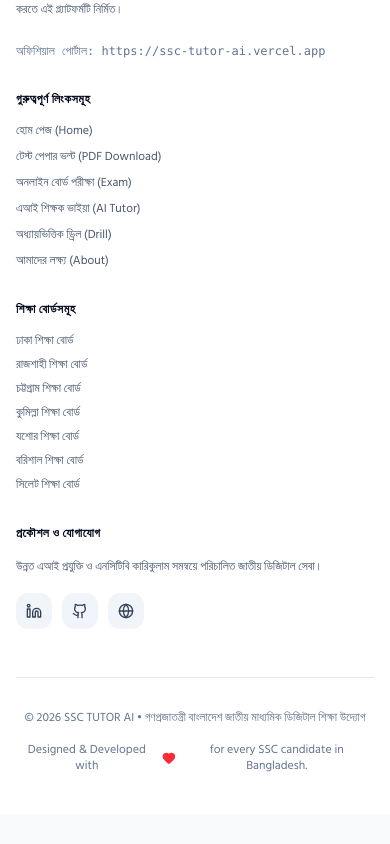
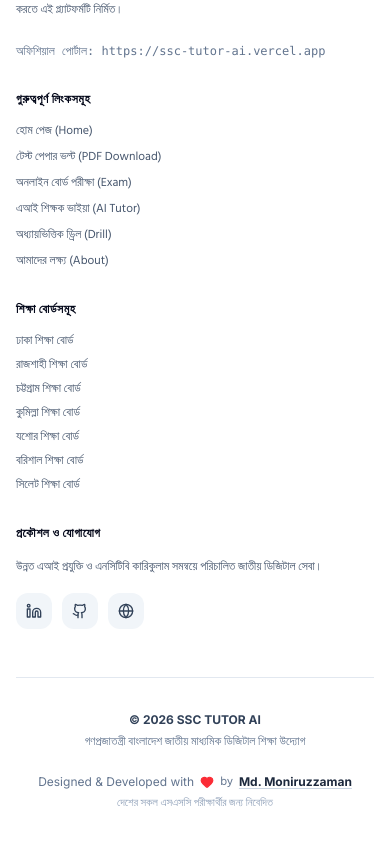
Before and after one commit to monir-codes/SSC-Tutor-AI, a React (Vite) app: page /about in a window 390 px wide. Shown: the part 4308-5152 px from the top of the page. Before the commit the page ends 5122 px from the top, so only its background shows below. Built offline with nearby package versions, Linux system fonts and the light colour scheme; no server answers; a web font is replaced by a local one.

Commit message:
fix(mobile): optimize hero image clarity with dedicated mobile showcase card and align footer credit text

```diff
--- a/src/components/layout/Footer.tsx
+++ b/src/components/layout/Footer.tsx
@@ -28,7 +28,7 @@ export function Footer() {
             </div>
           </div>
 
-          <div className="flex items-center gap-3">
+          <div className="flex flex-wrap items-center gap-2.5 sm:gap-3">
             <span className="inline-flex items-center gap-1.5 px-3 py-1 rounded-full text-xs font-bold bg-slate-100 dark:bg-slate-900 text-slate-700 dark:text-slate-300 border border-slate-200 dark:border-slate-800">
               <ShieldCheck className="h-4 w-4 text-emerald-600" />
               <span>NCTB কারিকুলাম মানসম্মত</span>
@@ -142,14 +142,34 @@ export function Footer() {
         </div>
 
         {/* Bottom Legal & Attribution Bar */}
-        <div className="mt-12 sm:mt-16 pt-8 border-t border-slate-200 dark:border-slate-800 flex flex-col sm:flex-row items-center justify-between gap-4 text-center sm:text-left text-xs text-slate-500 dark:text-slate-400">
-          <div>
-            © 2026 SSC TUTOR AI • গণপ্রজাতন্ত্রী বাংলাদেশ জাতীয় মাধ্যমিক ডিজিটাল শিক্ষা উদ্যোগ
+        <div className="mt-12 sm:mt-16 pt-8 border-t border-slate-200 dark:border-slate-800 flex flex-col sm:flex-row items-center justify-between gap-5 text-xs text-slate-500 dark:text-slate-400">
+          {/* Copyright & National Initiative */}
+          <div className="w-full sm:w-auto text-center sm:text-left leading-relaxed">
+            <span className="font-sans font-bold text-slate-700 dark:text-slate-300">© 2026 SSC TUTOR AI</span>
+            <span className="hidden sm:inline"> • </span>
+            <span className="block sm:inline text-slate-500 dark:text-slate-400 font-bn mt-0.5 sm:mt-0">
+              গণপ্রজাতন্ত্রী বাংলাদেশ জাতীয় মাধ্যমিক ডিজিটাল শিক্ষা উদ্যোগ
+            </span>
           </div>
-          <div className="flex items-center justify-center gap-1">
-            <span>Designed & Developed with</span>
-            <Heart className="h-3.5 w-3.5 text-red-500 fill-red-500 inline" />
-            <span>for every SSC candidate in Bangladesh.</span>
+
+          {/* Credit & Dedication - Fully responsive, perfectly aligned on mobile and desktop */}
+          <div className="w-full sm:w-auto text-center sm:text-right leading-relaxed font-sans text-xs">
+            <p className="flex flex-wrap items-center justify-center sm:justify-end gap-1">
+              <span>Designed &amp; Developed with</span>
+              <Heart className="h-3.5 w-3.5 text-red-500 fill-red-500 inline-block shrink-0 mx-0.5" />
+              <span className="font-bn">by</span>
+              <a
+                href="https://monir-uzzaman.vercel.app/"
+                target="_blank"
+                rel="noopener noreferrer"
+                className="font-bold text-slate-800 dark:text-slate-200 hover:text-primary-600 dark:hover:text-primary-400 underline decoration-slate-300 dark:decoration-slate-700 underline-offset-2 transition-colors ml-0.5"
+              >
+                Md. Moniruzzaman
+              </a>
+            </p>
+            <p className="text-[11px] text-slate-400 dark:text-slate-500 font-bn mt-1 text-center sm:text-right">
+              দেশের সকল এসএসসি পরীক্ষার্থীর জন্য নিবেদিত
+            </p>
           </div>
         </div>
 
--- a/src/pages/HomePage.tsx
+++ b/src/pages/HomePage.tsx
@@ -398,21 +398,21 @@ export function HomePage() {
             transition={{ duration: 0.6 }}
             className="absolute inset-0 z-0"
           >
-            {/* Background Image with Deep National Institutional Overlay */}
+            {/* Background Image with Crisp Contrast & Balanced Brightness */}
             <img
               src={currentHero.image}
               alt={currentHero.title}
-              className="w-full h-full object-cover object-center scale-105 animate-pulse duration-[10000ms]"
+              className="w-full h-full object-cover object-[center_30%] sm:object-center brightness-90 contrast-[1.05] transition-transform duration-1000"
             />
-            {/* Multi-layered Vignette & Dark Gradients for 100% Text Readability */}
-            <div className="absolute inset-0 bg-gradient-to-r from-slate-950 via-slate-950/90 to-slate-950/50"></div>
-            <div className="absolute inset-0 bg-radial-at-c from-transparent via-slate-950/60 to-slate-950/90"></div>
-            <div className="absolute inset-0 bg-[linear-gradient(to_bottom,transparent_60%,rgba(2,6,23,0.95)_100%)]"></div>
+            {/* Responsive Overlays: Gentle top on mobile, horizontal on desktop */}
+            <div className="absolute inset-0 bg-gradient-to-b from-slate-950/40 via-slate-950/70 to-slate-950 md:hidden"></div>
+            <div className="hidden md:block absolute inset-0 bg-gradient-to-r from-slate-950 via-slate-950/85 to-transparent"></div>
+            <div className="hidden md:block absolute inset-0 bg-[linear-gradient(to_bottom,transparent_70%,rgba(2,6,23,0.95)_100%)]"></div>
           </motion.div>
         </AnimatePresence>
 
         {/* Foreground Content Container with Unclipped Bengali Typography */}
-        <div className="relative z-10 mx-auto max-w-7xl px-4 sm:px-6 lg:px-8 py-12 sm:py-20 lg:py-24 w-full">
+        <div className="relative z-10 mx-auto max-w-7xl px-4 sm:px-6 lg:px-8 py-10 sm:py-20 lg:py-24 w-full">
           <div className="max-w-3xl font-bn">
             {/* Official Badge Pill with generous line-height */}
             <motion.div
@@ -420,10 +420,35 @@ export function HomePage() {
               initial={{ opacity: 0, y: 10 }}
               animate={{ opacity: 1, y: 0 }}
               transition={{ duration: 0.35 }}
-              className="inline-flex items-center gap-2 px-3 sm:px-4 py-1.5 sm:py-2 rounded-full bg-white/10 backdrop-blur-md border border-white/20 text-xs sm:text-sm font-bold text-emerald-300 mb-4 sm:mb-6 shadow-sm max-w-full"
+              className="inline-flex items-center gap-2 px-3 sm:px-4 py-1.5 sm:py-2 rounded-full bg-white/10 backdrop-blur-md border border-white/20 text-xs sm:text-sm font-bold text-emerald-300 mb-3 sm:mb-6 shadow-sm max-w-full"
             >
               <currentHero.tagIcon className="h-3.5 w-3.5 sm:h-4 sm:w-4 text-emerald-400 shrink-0" />
               <span className="leading-normal truncate sm:whitespace-normal">{currentHero.tag}</span>
+            </motion.div>
+
+            {/* Dedicated High-Definition Image Showcase Card for Mobile Screens (< sm) */}
+            <motion.div
+              key={`mobile-hero-img-${currentHero.id}`}
+              initial={{ opacity: 0, scale: 0.97 }}
+              animate={{ opacity: 1, scale: 1 }}
+              transition={{ duration: 0.4 }}
+              className="sm:hidden mb-4 relative w-full h-44 rounded-2xl overflow-hidden border border-white/20 shadow-2xl"
+            >
+              <img
+                src={currentHero.image}
+                alt={currentHero.title}
+                className="w-full h-full object-cover object-center"
+              />
+              <div className="absolute inset-0 bg-gradient-to-t from-slate-950/90 via-slate-950/20 to-black/30" />
+              <div className="absolute bottom-2.5 left-3 right-3 flex items-center justify-between text-[11px] font-bold text-white font-bn">
+                <span className="bg-emerald-600/90 px-2.5 py-0.5 rounded-full backdrop-blur-xs flex items-center gap-1 shadow-sm">
+                  <currentHero.tagIcon className="h-3 w-3" />
+                  <span>{currentHero.metaPills[0]}</span>
+                </span>
+                <span className="bg-slate-900/80 px-2.5 py-0.5 rounded-md backdrop-blur-xs text-slate-300 font-sans text-[10px] border border-white/10">
+                  {currentSlide + 1} / {heroSlides.length}
+                </span>
+              </div>
             </motion.div>
 
             {/* Main Headline - Fixed top clipping with leading-[1.3] and py-1.5 */}
```
